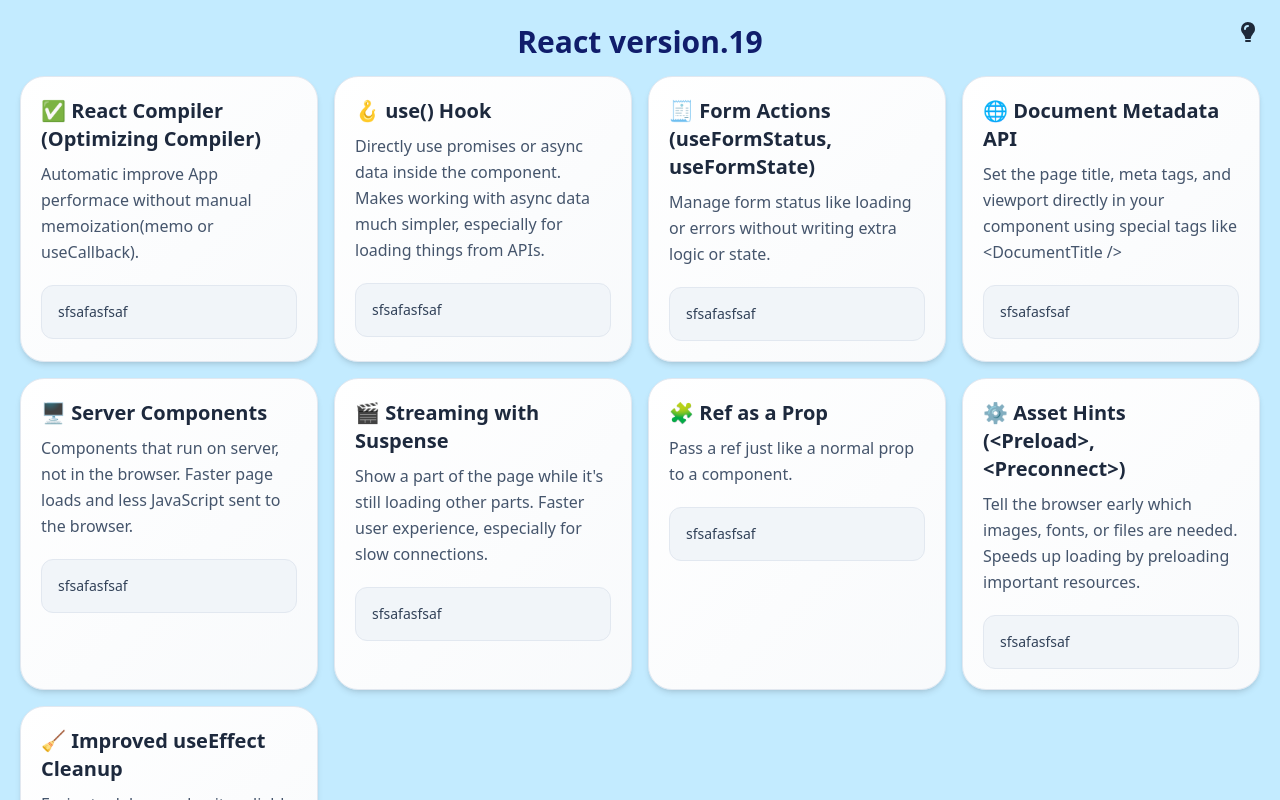
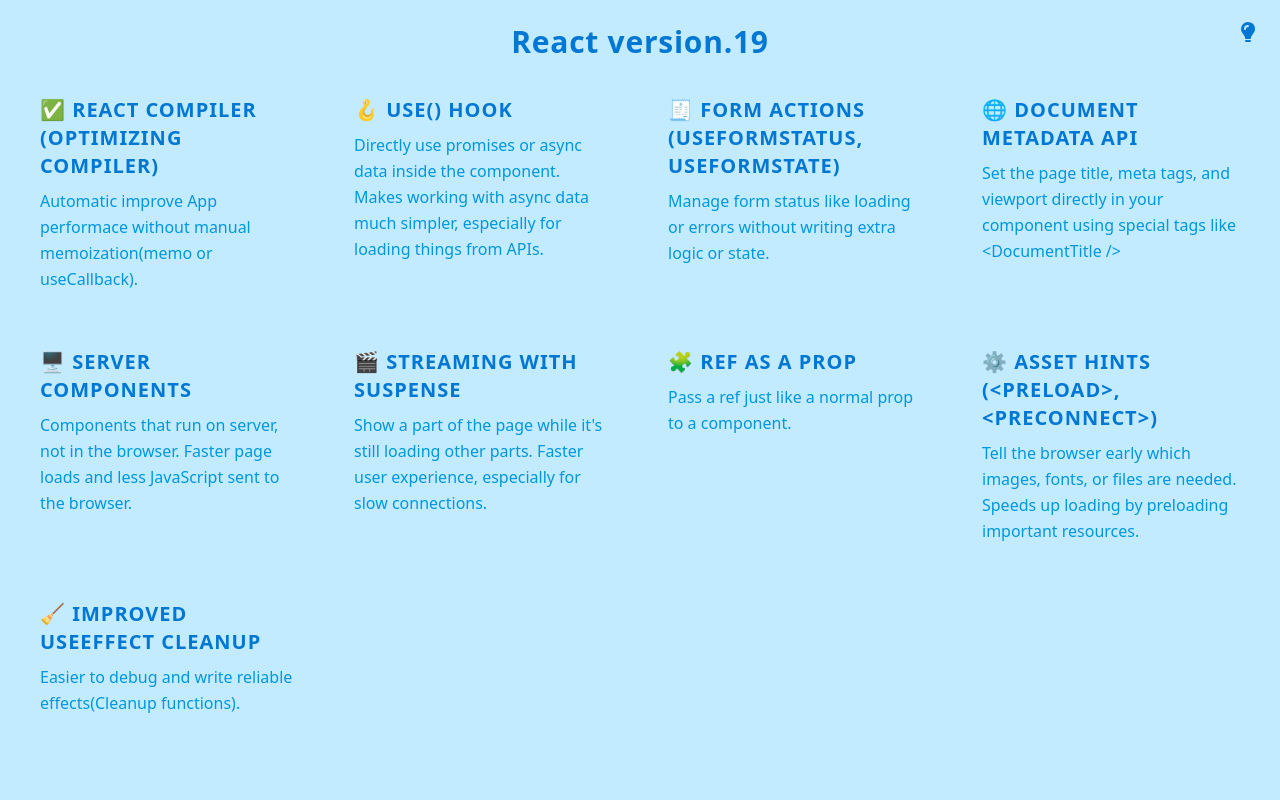
Before and after one commit to myselfShafi/React_v19_features, a React (Vite) app: page / in a window 1280 px wide. Shown: the top 800 px of the page. Built offline with nearby package versions, Linux system fonts and the light colour scheme; a web font is replaced by a local one.

Commit message:
change card theming

```diff
--- a/src/App.tsx
+++ b/src/App.tsx
@@ -1,7 +1,5 @@
-import { motion } from "motion/react";
 import { Fragment, useState } from "react";
 import { FeatureCard, ThemeButton } from "./components";
-import ContentCard from "./components/ContentCard";
 import { v19Features } from "./configs/v19.config";
 import "./index.css";
 
@@ -10,24 +8,23 @@
   return (
     <div className="relative p-5 min-h-screen bg-aqua-200 dark:bg-aqua-700">
       <ThemeButton />
-      <h1 className="text-center text-aqua-900 dark:text-aqua-100">React version.19</h1>
+      <h1 className="text-center text-aqua-700 dark:text-aqua-100 tracking-wide">React version.19</h1>
       <div className="grid grid-flow-row grid-cols-1 sm:grid-cols-2 md:grid-cols-3 lg:grid-cols-4 gap-4">
         {
           v19Features.map((feature, index) =>
             <Fragment key={feature.id}>
               <FeatureCard
                 title={feature.title}
-                description={feature.desc} demo="sfsafasfsaf"
+                description={feature.desc}
                 onClick={() => setFeatIndex(prev => (prev === index ? null : index))}
                 isExpanded={featIndex === index && !!feature.element}
               />
-              {
+              {/* {
                 featIndex === index && feature.element &&
                 <motion.div className="col-span-full">
                   <ContentCard content="aasdsa" />
-                  {/* {feature.element?.()} */}
                 </motion.div>
-              }
+              } */}
             </Fragment>)
         }
       </div>
--- a/src/components/ContentCard.tsx
+++ b/src/components/ContentCard.tsx
@@ -10,9 +10,8 @@
   return (
     <div className="w-full rounded-2xl border border-gray-200 shadow-md bg-white overflow-hidden transition-all" {...rest}>
       {/* Header */}
-      <div className="flex items-center justify-between p-4 bg-gradient-to-r from-blue-600 to-indigo-600 text-white">
+      <div className="flex items-center justify-between p-3 bg-gradient-to-r from-blue-600 to-indigo-600 text-white">
         <h3 className="text-xl font-semibold">Expanded View</h3>
-        <span className="text-sm opacity-80">{new Date().toLocaleDateString()}</span>
       </div>
 
       {/* Tab Buttons */}
@@ -43,11 +42,13 @@
       <div className="p-4 transition-all">
         {tab === "code" ? (
           <pre className="bg-gray-900 text-green-300 text-sm p-4 rounded-md overflow-x-auto">
-            {`function greet(name) {
+            {`
+            function greet(name) {
               return "Hello, " + name;
-            }
+            };
 
-            console.log(greet("World"));`}
+            console.log(greet("World"));
+            `}
           </pre>
         ) : (
           <div className="border-dashed border border-gray-300 bg-gray-50 p-6 rounded-md text-center text-gray-500">
--- a/src/components/FeatureCard.tsx
+++ b/src/components/FeatureCard.tsx
@@ -9,10 +9,10 @@
 
 const FeatureCard = ({ title, description, demo, isExpanded = false, ...rest }: FeatureCardProps): JSX.Element => {
   return (
-    <div className={`w-full max-w-lg mx-auto bg-gradient-to-br from-white to-slate-50 border border-slate-200 rounded-3xl shadow-md hover:shadow-xl transition-all duration-300 ease-in-out p-5 space-y-5 hover:cursor-pointer ${isExpanded ? "ring-2 ring-red-500" : ""}`} {...rest}>
+    <div className={`w-full max-w-lg mx-auto text-aqua-700 dark:text-aqua-100 rounded-2xl shadow-aqua-300 dark:shadow-aqua-600 transition-all duration-300 ease-in-out p-5 space-y-5 hover:cursor-pointer ${isExpanded ? "shadow-xl col-span-full order-first" : "hover:shadow-xl"}`} {...rest}>
       <div className="space-y-2">
-        <h3 className="text-slate-800">{title}</h3>
-        <p>{description}</p>
+        <h3 className="uppercase tracking-wider">{title}</h3>
+        <p className='text-aqua-600 dark:text-aqua-200'>{description}</p>
       </div>
       {demo && (
         <div className="bg-slate-100 border border-slate-200 rounded-xl p-4 text-sm text-slate-700">
--- a/src/components/ThemeButton.tsx
+++ b/src/components/ThemeButton.tsx
@@ -13,7 +13,7 @@
 
     return (
         <button onClick={toggleDark} className='absolute right-5' >
-            <svg className="w-6 h-6 text-gray-800 dark:text-white" aria-hidden="true" xmlns="http://www.w3.org/2000/svg" width="24" height="24" fill="currentColor" viewBox="0 0 24 24">
+            <svg className="w-6 h-6 text-aqua-700 dark:text-aqua-100" aria-hidden="true" xmlns="http://www.w3.org/2000/svg" width="24" height="24" fill="currentColor" viewBox="0 0 24 24">
                 {
                 isDark ?
                     <path fillRule="evenodd" d="M11.675 2.015a.998.998 0 0 0-.403.011C6.09 2.4 2 6.722 2 12c0 5.523 4.477 10 10 10 4.356 0 8.058-2.784 9.43-6.667a1 1 0 0 0-1.02-1.33c-.08.006-.105.005-.127.005h-.001l-.028-.002A5.227 5.227 0 0 0 20 14a8 8 0 0 1-8-8c0-.952.121-1.752.404-2.558a.996.996 0 0 0 .096-.428V3a1 1 0 0 0-.825-.985Z" clipRule="evenodd" />
```
